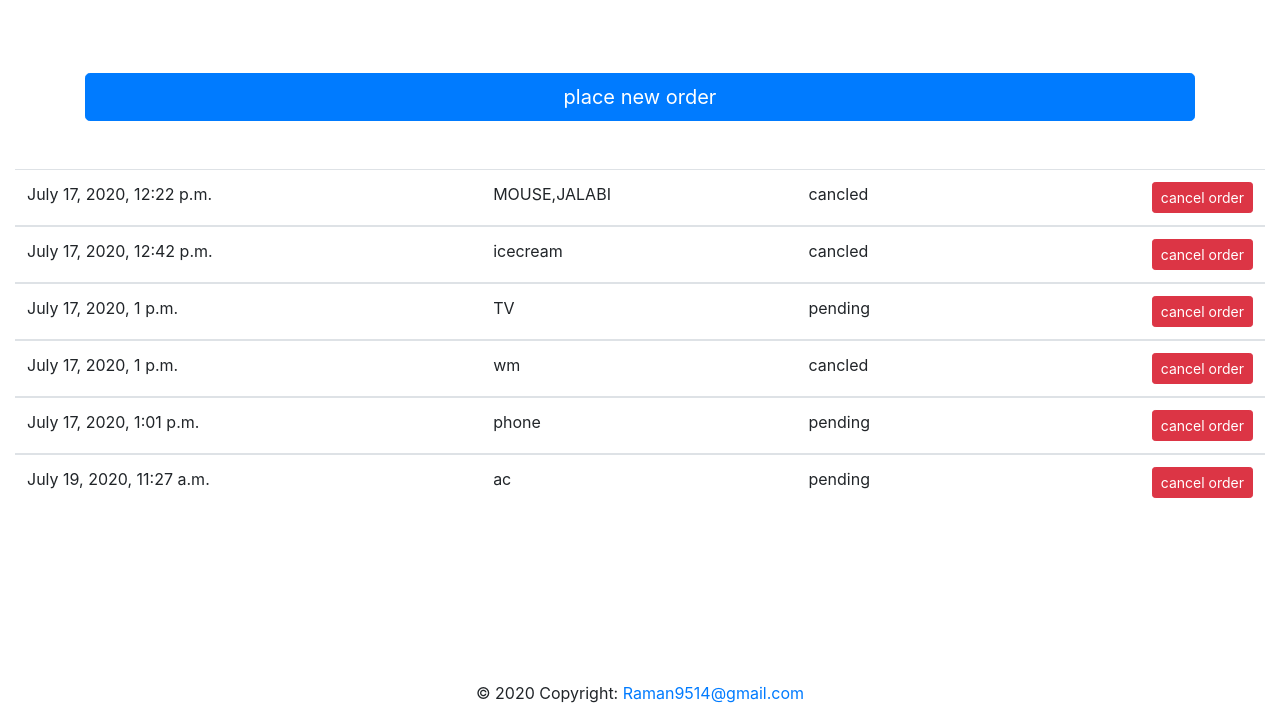
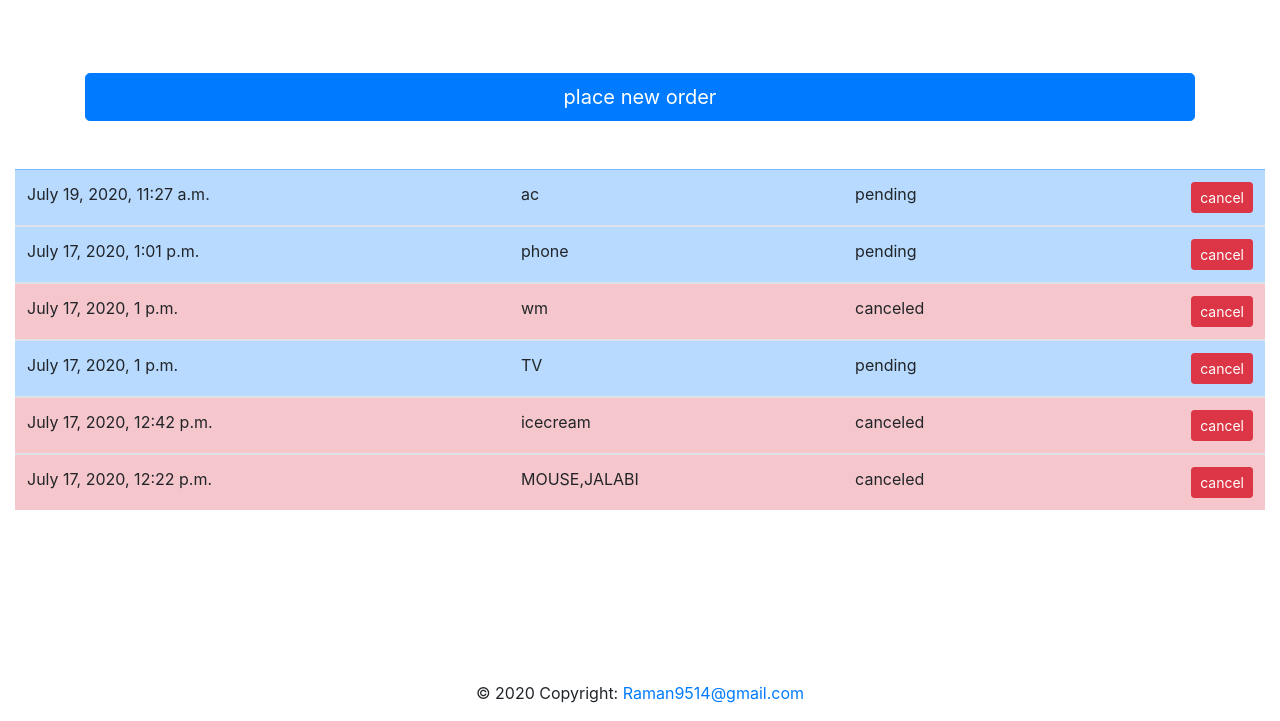
Before and after one commit to raman9514/ds-first-project, a Django app: page /order/myorder in a window 1280 px wide. Shown: the part 79-800 px from the top of the page. Run offline with Django 3.2, Linux system fonts and the light colour scheme; a user stored in the database is signed in; data comes from the database, SQL or seed files in the repository; both versions use the stored data as it was after the commit; some libraries are stand-ins or nearby versions; some web fonts are replaced.

Commit message:
cancle button now working , show orders item date wise , color order item field

```diff
--- a/order/urls.py
+++ b/order/urls.py
@@ -4,6 +4,7 @@ from . import views
 
 urlpatterns = [
     path('TakeOrder' , views.TakeOrder,name='TakeOrder'),
-    path('myorder' , views.myorder,name='myorder')
+    path('myorder' , views.myorder,name='myorder'),
+    path('<int:id>',views.cancleorder,name='cancleorder'),
 
 ]
--- a/order/views.py
+++ b/order/views.py
@@ -32,8 +32,20 @@ def TakeOrder(request):
 def myorder(request):
     if request.user.is_authenticated:
         current_user=request.user
-        allorders = Order.objects.filter(user_id=current_user)
+        allorders = Order.objects.filter(user_id=current_user).order_by('order_date').reverse()
         return render(request, 'myorders.html',{'allorders':allorders})
 
     else:
         redirect('login')
+
+
+def cancleorder(request,id):
+    if request.user.is_authenticated:
+        if request.method =='POST':
+            obj=Order.objects.filter(id=id)
+            print(id);
+            obj.update(order_cancelled=True,order_pending=False,order_picked=False,order_delivered=False)
+
+            return redirect('myorder')
+    else:
+        return redirect('login')
--- a/templates/myorders.html
+++ b/templates/myorders.html
@@ -14,8 +14,18 @@
    {% for order in allorders %}
 
 
-      <tr>
-       <td > {{ order.order_date }} </td>
+
+         {% if order.order_pending %}
+         <tr class="table-primary" >
+      {% elif order.order_picked%}
+      <tr class="table-alert" >
+      {% elif order.order_delivered %}
+      <tr class="table-success" >
+      {% elif order.order_cancelled %}
+      <tr class="table-danger" >
+      {% endif %}
+
+                  <td > {{ order.order_date }} </td>
        <td > {{order.product_list | truncatechars:30}} </td>
 
        <td>
@@ -28,12 +38,17 @@
       {% elif order.order_delivered %}
             deliverd
       {% elif order.order_cancelled %}
-         cancled
-
+         canceled
       {% endif %}
 
               </td>
-              <td> <a href="#" class="btn btn-danger btn-sm float-right"> cancel order </a> </td>
+              <td>
+            <form action="{% url 'cancleorder' order.id %}" method="post">
+               {% csrf_token %}
+               <input type="submit" class="btn btn-danger float-right btn-sm" value="cancel">
+            </form>
+
+                  </td>
     </tr>
   </tbody>
 {% endfor %}
```
Also changed, not shown: db.sqlite3.
